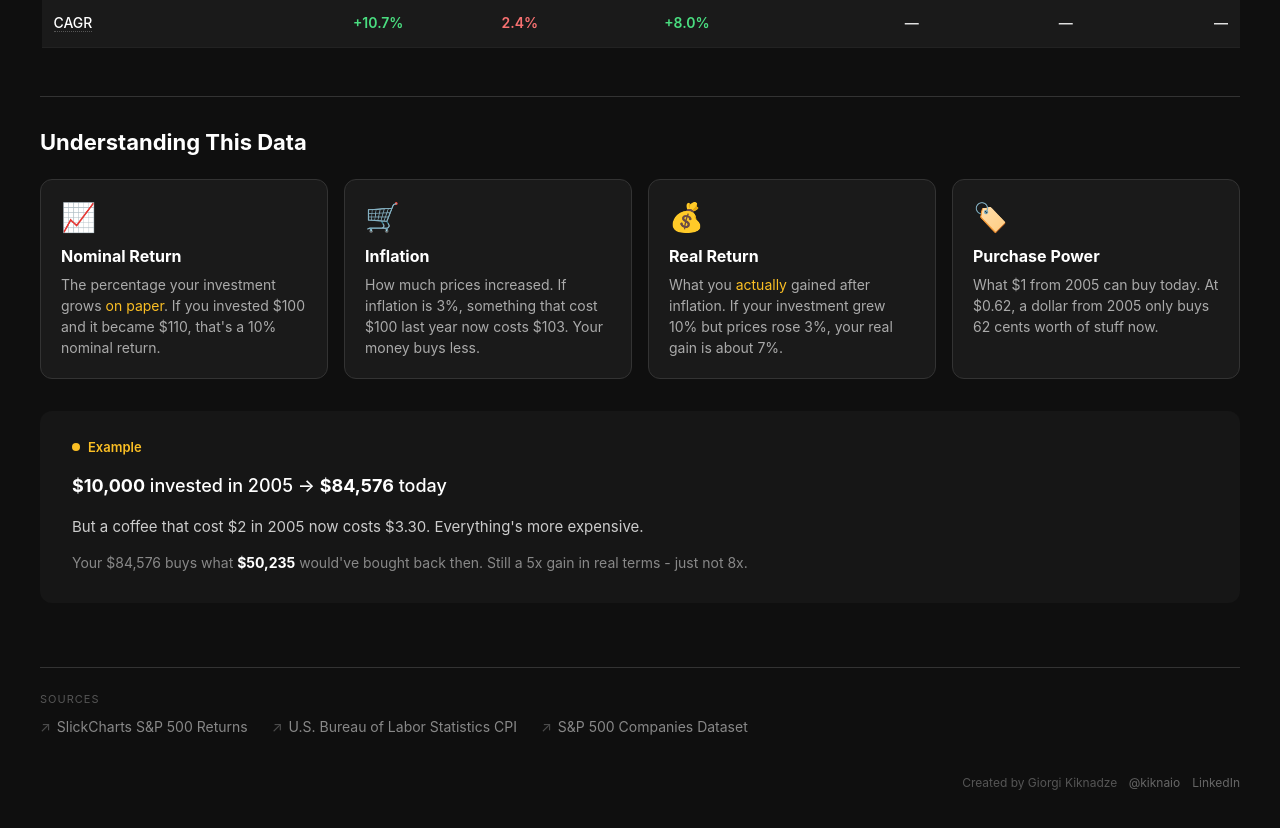
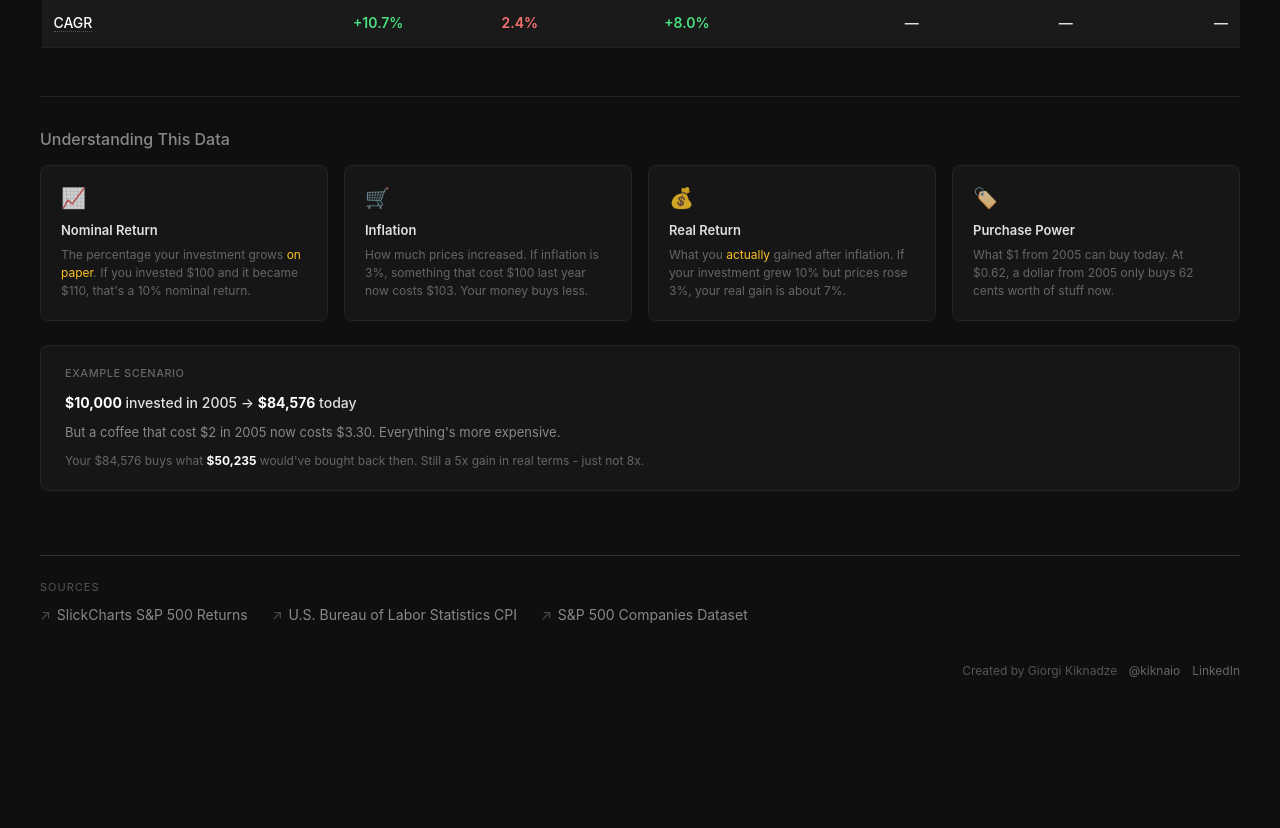
Before and after one commit to kiknaio/sp500-real-returns, a website: page index.html in a window 1280 px wide. Shown: the part 1774-2602 px from the top of the page. After the commit the page ends 2492 px from the top, so only its background shows below. Drawn offline with nearby package versions, Linux system fonts and the light colour scheme; no server answers.

Commit message:
Update methodology cards to match minimal aesthetic

```diff
--- a/index.html
+++ b/index.html
@@ -330,37 +330,46 @@
         .methodology {
             margin-top: 48px;
             padding-top: 32px;
-            border-top: 1px solid #333;
+            border-top: 1px solid #222;
         }
         .methodology h2 {
-            font-size: 22px;
-            margin-bottom: 24px;
-            color: #fff;
+            font-size: 16px;
+            font-weight: 500;
+            color: #888;
+            margin-bottom: 16px;
         }
         .method-grid {
             display: grid;
-            grid-template-columns: repeat(auto-fit, minmax(240px, 1fr));
+            grid-template-columns: repeat(4, 1fr);
             gap: 16px;
             margin-bottom: 24px;
         }
+        @media (max-width: 900px) {
+            .method-grid { grid-template-columns: repeat(2, 1fr); }
+        }
+        @media (max-width: 500px) {
+            .method-grid { grid-template-columns: 1fr; }
+        }
         .method-card {
-            background: #1a1a1a;
-            border-radius: 12px;
+            background: #161616;
+            border-radius: 8px;
             padding: 20px;
-            border: 1px solid #333;
+            border: 1px solid #252525;
         }
         .method-icon {
-            font-size: 28px;
+            font-size: 20px;
             margin-bottom: 12px;
+            opacity: 0.8;
         }
         .method-card h3 {
-            font-size: 16px;
-            color: #fff;
+            font-size: 13px;
+            font-weight: 600;
+            color: #e0e0e0;
             margin-bottom: 8px;
         }
         .method-card p {
-            font-size: 14px;
-            color: #aaa;
+            font-size: 12px;
+            color: #666;
             line-height: 1.5;
         }
         .method-card em {
@@ -369,41 +378,34 @@
         }
         .case-study {
             background: #161616;
-            border-radius: 12px;
-            padding: 28px 32px;
-            margin-top: 32px;
+            border: 1px solid #252525;
+            border-radius: 8px;
+            padding: 20px 24px;
+            margin-top: 24px;
         }
         .case-label {
-            font-size: 13px;
-            font-weight: 600;
-            color: #fbbf24;
-            margin-bottom: 16px;
-            display: flex;
-            align-items: center;
-            gap: 8px;
-        }
-        .case-label::before {
-            content: "";
-            width: 8px;
-            height: 8px;
-            background: #fbbf24;
-            border-radius: 50%;
+            font-size: 11px;
+            font-weight: 500;
+            color: #666;
+            text-transform: uppercase;
+            letter-spacing: 0.5px;
+            margin-bottom: 12px;
         }
         .case-content p {
-            color: #ccc;
-            font-size: 15px;
-            line-height: 1.7;
-            margin-bottom: 12px;
+            color: #888;
+            font-size: 13px;
+            line-height: 1.6;
+            margin-bottom: 8px;
         }
         .case-content p:first-child {
-            font-size: 18px;
-            color: #fff;
+            font-size: 14px;
+            color: #e0e0e0;
             font-weight: 500;
         }
         .case-content p:last-child {
             margin-bottom: 0;
-            color: #888;
-            font-size: 14px;
+            color: #666;
+            font-size: 12px;
         }
         .case-content strong {
             color: #fff;
@@ -864,7 +866,7 @@
             </div>
 
             <div class="case-study">
-                <div class="case-label">Example</div>
+                <div class="case-label">Example Scenario</div>
                 <div class="case-content">
                     <p><strong>$10,000</strong> invested in 2005 → <strong>$84,576</strong> today</p>
                     <p>But a coffee that cost $2 in 2005 now costs $3.30. Everything's more expensive.</p>
```
